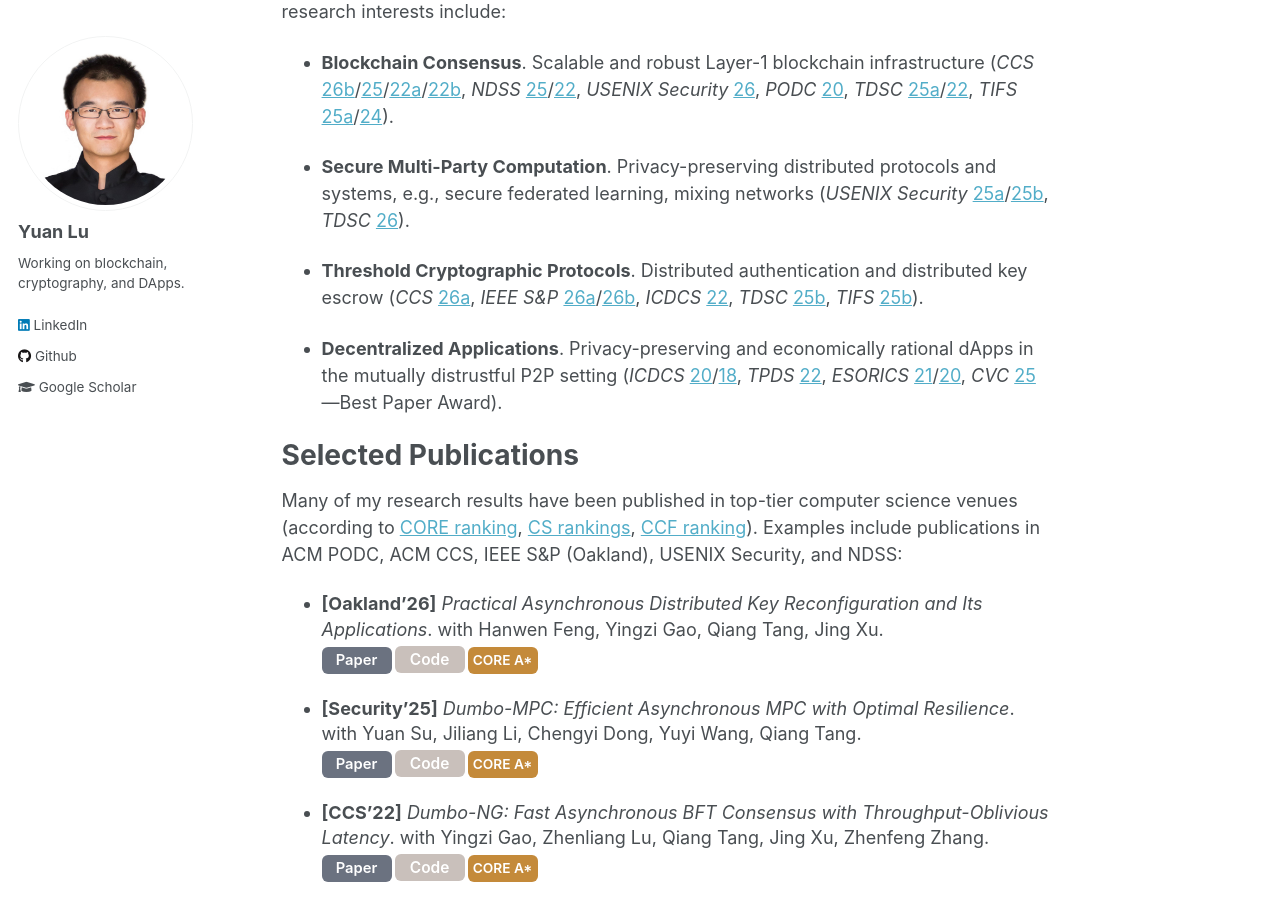
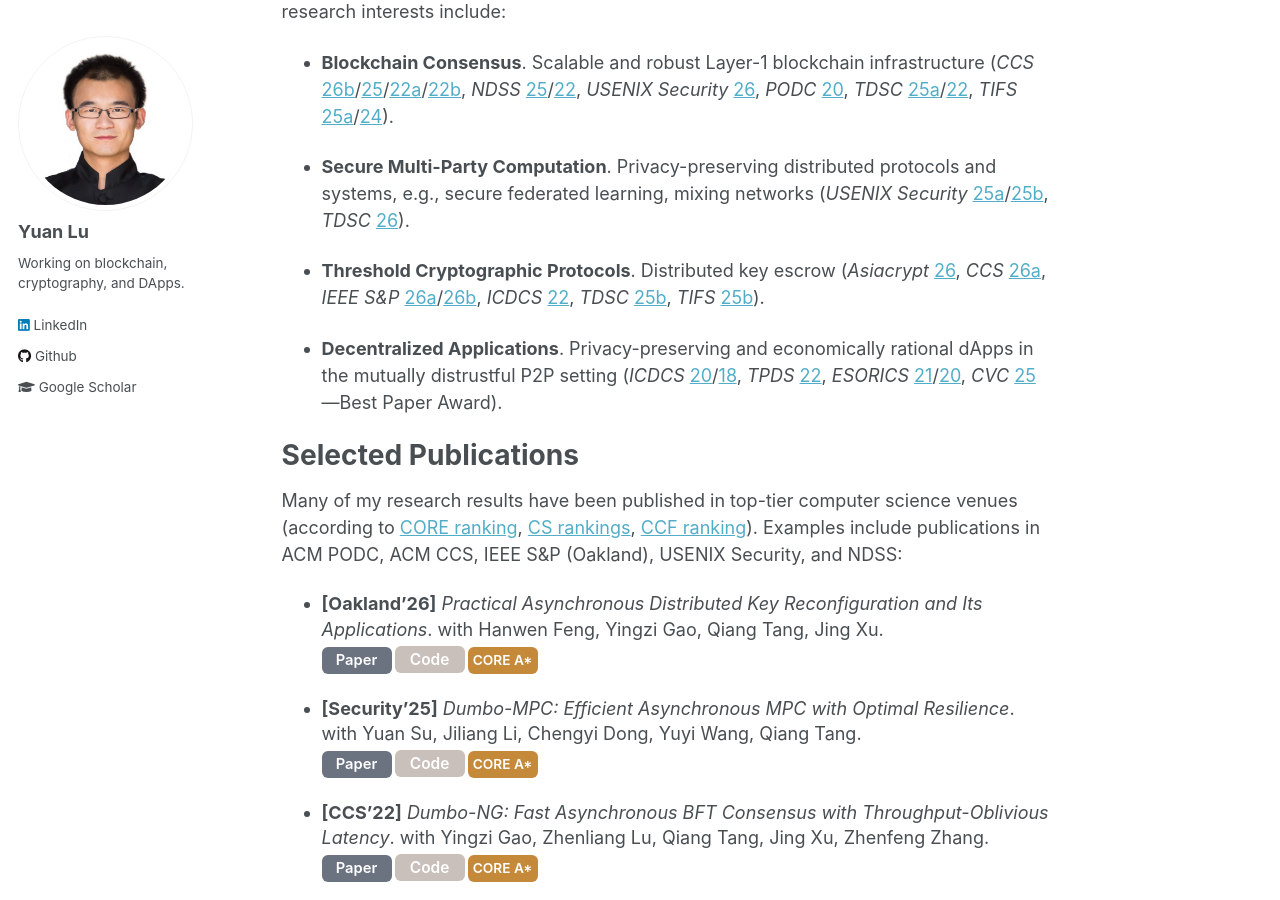
Before and after one commit to yylluu/yylluu.github.io, a Jekyll site: the page built from _pages/about.md, in a window 1280 px wide and 900 px high, scrolled down 353 px. Built offline with Jekyll 4.4.1, drawn with Linux system fonts in a browser that asks for light colours.

Commit message:
Update about.md

```diff
--- a/_pages/about.md
+++ b/_pages/about.md
@@ -18,7 +18,7 @@
 
 - **Secure Multi-Party Computation**. Privacy-preserving distributed protocols and systems, e.g., secure federated learning, mixing networks (*USENIX Security* [25a](https://www.usenix.org/conference/usenixsecurity25/presentation/su-yuan)/[25b](https://www.usenix.org/conference/usenixsecurity25/presentation/liu-yizhong), *TDSC* [26]()).
 
-- **Threshold Cryptographic Protocols**. Distributed authentication and distributed key escrow (*CCS* [26a](), *IEEE S&P* [26a](https://eprint.iacr.org/2025/149)/[26b](https://eprint.iacr.org/2025/1516), *ICDCS* [22](https://ieeexplore.ieee.org/abstract/document/9912190), *TDSC* [25b](https://ieeexplore.ieee.org/abstract/document/10807394), *TIFS* [25b](https://ieeexplore.ieee.org/abstract/document/11153573)).
+- **Threshold Cryptographic Protocols**. Distributed key escrow (*Asiacrypt* [26](), *CCS* [26a](), *IEEE S&P* [26a](https://eprint.iacr.org/2025/149)/[26b](https://eprint.iacr.org/2025/1516), *ICDCS* [22](https://ieeexplore.ieee.org/abstract/document/9912190), *TDSC* [25b](https://ieeexplore.ieee.org/abstract/document/10807394), *TIFS* [25b](https://ieeexplore.ieee.org/abstract/document/11153573)).
 
 - **Decentralized Applications**. Privacy-preserving and economically rational dApps in the mutually distrustful P2P setting (*ICDCS* [20](https://ieeexplore.ieee.org/abstract/document/9355719)/[18](https://ieeexplore.ieee.org/abstract/document/8416350), *TPDS* [22](https://ieeexplore.ieee.org/abstract/document/9929262), *ESORICS* [21](https://link.springer.com/chapter/10.1007/978-3-030-88418-5_17)/[20](https://link.springer.com/chapter/10.1007/978-3-030-59013-0_35), *CVC* [25](https://ieeexplore.ieee.org/abstract/document/11068849)—Best Paper Award).
 
```
